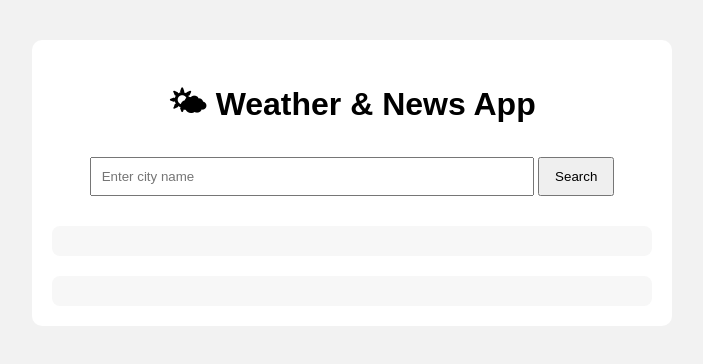
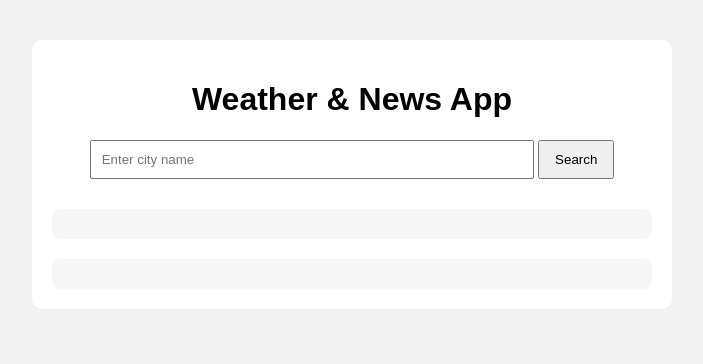
Before and after one commit to sincete/weather-news-ap, a website: page public/index.html in a window 1280 px wide. Shown: the whole page, without its empty margins (288-991 px from the left). Drawn offline with Linux system fonts and the light colour scheme.

Commit message:
Remove emoji from the header in index.html

```diff
--- a/public/index.html
+++ b/public/index.html
@@ -9,7 +9,7 @@
 <body>
 
 <div class="container">
-    <h1>🌤 Weather & News App</h1>
+    <h1> Weather & News App</h1>
 
     <input type="text" id="cityInput" placeholder="Enter city name" />
     <button onclick="getData()">Search</button>
```
